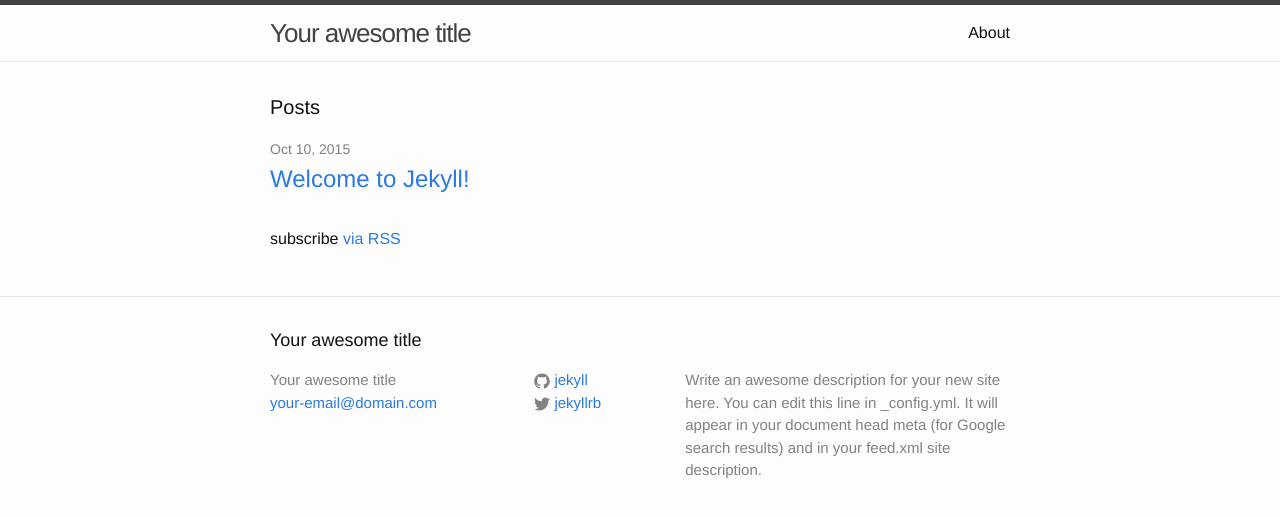
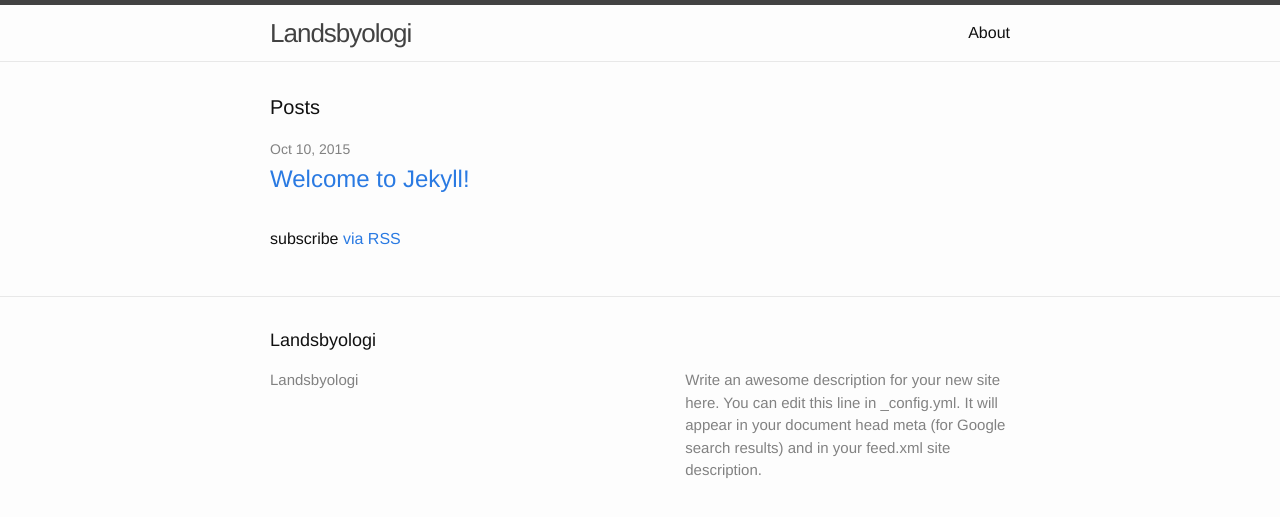
Before and after one commit to janniteilmann/janniteilmann.github.io, a Jekyll site: the page built from index.html, in a window 1280 px wide. Shown: the top 517 px of the page. Built offline with Jekyll 4.4.1, drawn with Linux system fonts in a browser that asks for light colours.

Commit message:
Småting

```diff
--- a/_config.yml
+++ b/_config.yml
@@ -1,14 +1,14 @@
 # Site settings
-title: Your awesome title
-email: your-email@domain.com
+title: Landsbyologi
+email:
 description: > # this means to ignore newlines until "baseurl:"
   Write an awesome description for your new site here. You can edit this
   line in _config.yml. It will appear in your document head meta (for
   Google search results) and in your feed.xml site description.
 baseurl: "" # the subpath of your site, e.g. /blog/
-url: "http://yourdomain.com" # the base hostname & protocol for your site
-twitter_username: jekyllrb
-github_username:  jekyll
+url: "http://janniteilmann.github.io" # the base hostname & protocol for your site
+twitter_username:
+github_username:
 
 # Build settings
 markdown: kramdown
```
